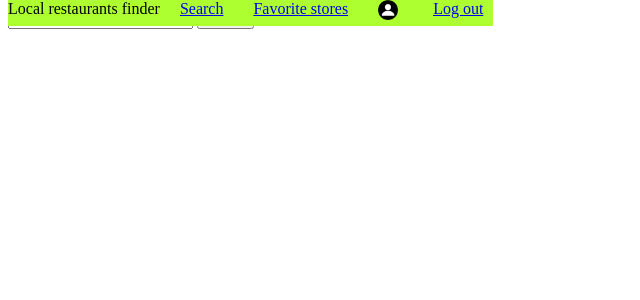
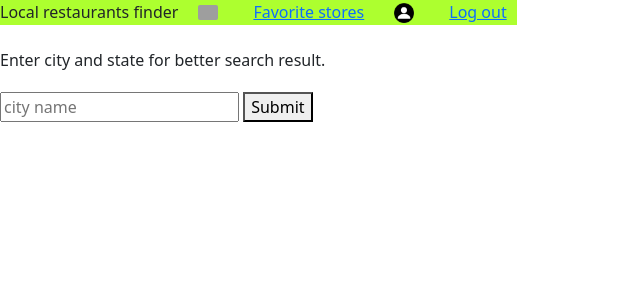
Before and after one commit to nniroula/Food_Service_Finder, a Flask app: page /search in a window 1280 px wide. Shown: the top 300 px of the page, without its empty margins (0-640 px from the left). Run offline with Flask 2, Linux system fonts and the light colour scheme; the visitor is signed in with stand-in values (Sample User, id 1); data comes from the database, SQL or seed files in the repository; some libraries are stand-ins or nearby versions; grey boxes are pictures that could not be loaded.

Commit message:
add some css stylings

```diff
--- a/static/css/styles.css
+++ b/static/css/styles.css
@@ -10,8 +10,11 @@
     padding-top: 30vh;
 }
 
-h1{
-    background-color: turquoise;
+h3{
+    /* background-color: turquoise; */
+    padding-top: 1.5em;
+    font-size: small;
+    font-family:Arial, Helvetica, sans-serif;
 }
 
 .navbar-items{
@@ -28,3 +31,27 @@ img {
     width: 20px;
     border-radius: 2px;
   }
+
+.search-form{
+    padding-top: 3em;
+}
+
+.search-box{
+    padding-bottom: 20px;
+}
+
+.form-star{
+    display: inline
+}
+
+.restaurant-details-div{
+    padding-top: 3em;
+}
+
+.form-detail-star{
+    display: inline;
+}
+.restaurant-name{
+    display: inline;
+
+}
--- a/templates/base.html
+++ b/templates/base.html
@@ -5,6 +5,8 @@
         <meta http-equiv="X-UA-Compatible" content="IE=edge">
         <meta name="viewport" content="width=device-width, initial-scale=1.0">
         <link rel="stylesheet" href="/static/css/styles.css">
+        <link rel="stylesheet" href="https://use.fontawesome.com/releases/v5.3.1/css/all.css">
+        <link rel="stylesheet" href="https://unpkg.com/bootstrap/dist/css/bootstrap.css">
         <title> {% block title %} Food Service Providers {% endblock %} </title>
     </head>
 
@@ -20,7 +22,9 @@
                             <img src="/static/images/default-profile-icon.png" alt="Profile">
                         </a>
                         <a class="links" href="/favorites">Favorite stores</a>
-                        <a class="links" href="/search">Search</a>
+                        <a class="links" href="/search">
+                            <img src="/static/images/search-icon.png" alt="Search">
+                        </a>
 
                     {% else %}
                         <a class="links" href="/signup">Sign up</a>
--- a/templates/cities/city_form.html
+++ b/templates/cities/city_form.html
@@ -8,8 +8,9 @@
         <p>{{msg}}</p>
     {% endfor %}
 
-    <form action="/restaurants">
-        <input type="text" name="city" placeholder="city name" />
+    <form action="/restaurants" class="search-form">
+        <div class="search-box"><label for="search">Enter city and state for better search result.</label></div>
+        <input id="search" type="text" name="city" placeholder="city name" />
         <button>Submit</button>
     </form>
 
```
Also changed, not shown: templates/stores/favorite_stores.html (+6 -6 lines), templates/stores/restaurant-details.html (+8 -6 lines).
